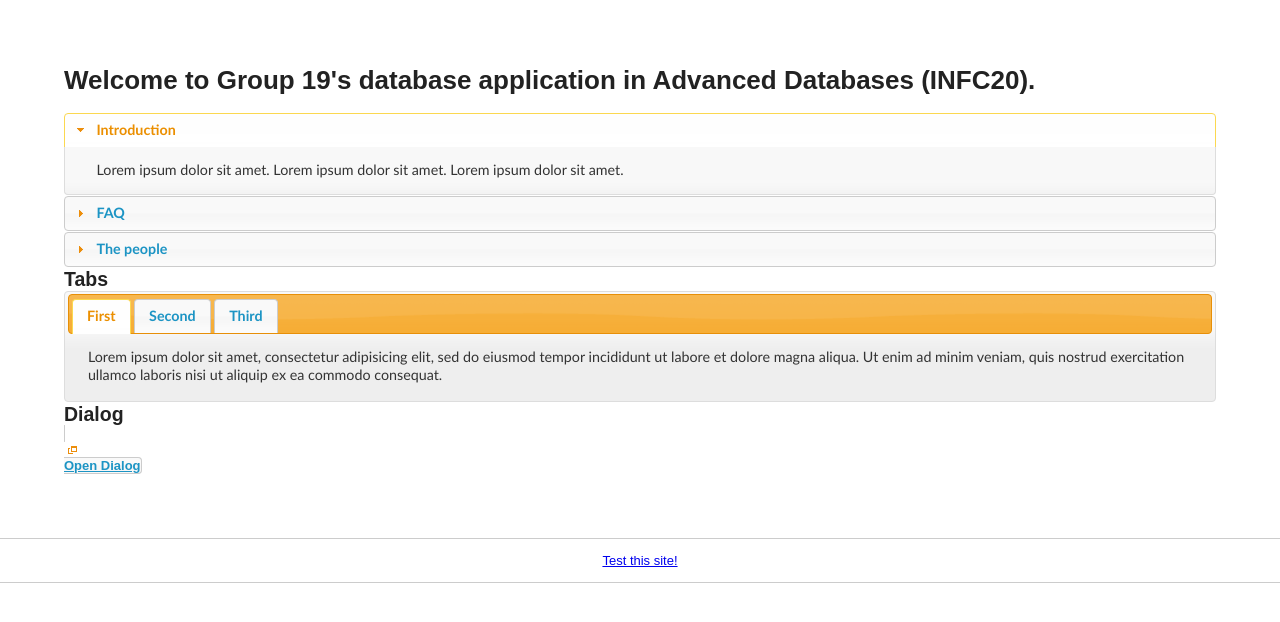
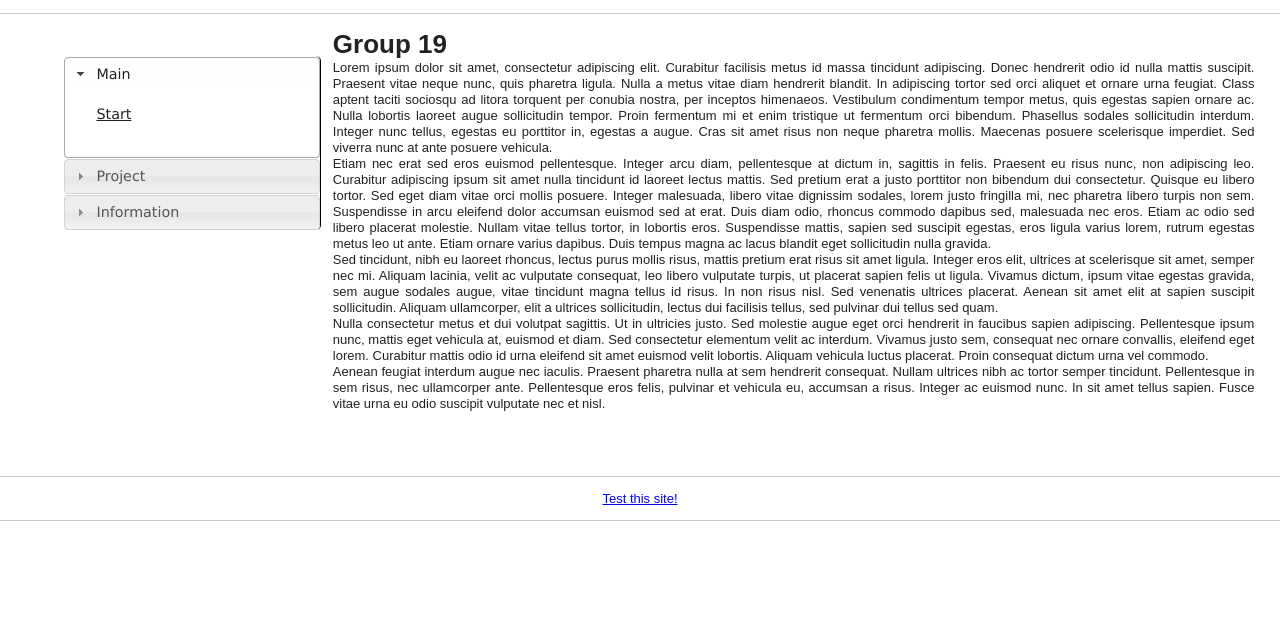
Before and after one commit to roobie/g19db_infc20, a PHP site: page / in a window 1280 px wide. Shown: the top 622 px of the page. Run offline with PHP 8.4, Linux system fonts and the light colour scheme.

Commit message:
it kinda works now

```diff
--- a/css/style.css
+++ b/css/style.css
@@ -362,13 +362,37 @@ td {
 body {
 	margin: 0;
 	padding: 0;
+	text-align: justify;
 }
 
-div#main {
-	margin: 5%;
+div#container {
+	width: 100%;
+}
+
+div#sidebar {
+	position: absolute;
+	top: 7%;
+	left: 5%;
+	width: 20%;
+	border-right: 1px solid black;
+}
+
+div#content {
+	margin-left: 26%;
+	margin-right: 2%;
+}
+
+div#footer-container {
+	margin-top: 5%;
+	width:100%;
+
 }
 
 footer {
+	text-align: center;
+}
+
+header {
 	text-align: center;
 }
 
--- a/include/footer.php
+++ b/include/footer.php
@@ -1,13 +1,19 @@
 
 </div>
-<footer>
 
-<hr />
-<p>
-<a href="test/index.html">Test this site!</a>
-<hr />
+<div id="footer-container">
 
-</footer>
+	<footer>
+
+	<hr />
+	<p>
+	<a href="test/index.html">Test this site!</a></p>
+	<hr />
+
+	</footer>
+
+</div>
+
 </div>
 <!--! end of #container -->
 
--- a/include/header.php
+++ b/include/header.php
@@ -12,7 +12,7 @@
 <head>
 <meta charset="utf-8">
 
-<title></title>
+<title><?php echo ( $title ); ?></title>
 <meta
 	name="description"
 	content="">
@@ -34,7 +34,7 @@
 	href="css/style.css">
 <link
 	rel="stylesheet"
-	href="css/ui-lightness/jquery-ui-1.8.16.custom.css">
+	href="css/smoothness/jquery-ui-1.8.16.custom.css">
 <!-- end CSS-->
 
 <!-- More ideas for your <head> here: h5bp.com/d/head-Tips -->
@@ -47,9 +47,40 @@
 <body>
 
 <div id="container">
+
 <header>
+	<hr />
+</header>
 
-</header>
+<!-- Sidebar -->
 <div
-	id="main"
-	role="main">
+	id="sidebar"
+	class="all-rounded">
+
+	<script type="text/javascript">
+	$(function() {
+		$( "#nav" ).accordion({
+			collapsible: true
+		});
+	});
+	</script>
+
+	<div id="nav">
+		<h3><a href="#">Main</a></h3>
+		<div>
+		<p><a href="index.php">Start</a></p>
+		</div>
+		<h3><a href="#">Project</a></h3>
+		<div>
+		<p><a href="application.php">Application</a></p>
+		<p><a href="documentation.php">Documentation</a></p>
+		</div>
+		<h3><a href="#">Information</a></h3>
+		<div>
+		<p><a href="about.php">About the authors</a></p>
+		</div>
+	</div>
+</div>
+
+<!-- Content -->
+<div id="content">
--- a/index.php
+++ b/index.php
@@ -1,116 +1,22 @@
 <?php
-	$title="index";
-	include 'include/header.php';?>
+	$title="Group 19 INFC20";
+	include 'include/header.php'; ?>
 
-<script type="text/javascript">
-			$(function(){
-
-				// Accordion
-				$("#accordion").accordion({ header: "h3" });
-
-				// Tabs
-				$('#tabs').tabs();
-
-
-				// Dialog
-				$('#dialog').dialog({
-					autoOpen: false,
-					width: 600,
-					buttons: {
-						"Ok": function() {
-							$(this).dialog("close");
-						},
-						"Cancel": function() {
-							$(this).dialog("close");
-						}
-					}
-				});
-
-				// Dialog Link
-				$('#dialog_link').click(function(){
-					$('#dialog').dialog('open');
-					return false;
-				});
-
-				// Datepicker
-				$('#datepicker').datepicker({
-					inline: true
-				});
-
-				// Slider
-				$('#slider').slider({
-					range: true,
-					values: [17, 67]
-				});
-
-				// Progressbar
-				$("#progressbar").progressbar({
-					value: 20
-				});
-
-				//hover states on the static widgets
-				$('#dialog_link, ul#icons li').hover(
-					function() { $(this).addClass('ui-state-hover'); },
-					function() { $(this).removeClass('ui-state-hover'); }
-				);
-
-			});
-		</script>
-
-<h1>Welcome to Group 19's database application in Advanced Databases (INFC20).</h1>
-<p>&nbsp;</p>
-<div id="accordion">
-	<div>
-		<h3><a href="#">Introduction</a></h3>
-		<div>Lorem ipsum dolor sit amet. Lorem ipsum dolor sit amet. Lorem ipsum dolor
-		sit amet.</div>
-	</div>
-	<div>
-		<h3><a href="#">FAQ</a></h3>
-		<div>Phasellus mattis tincidunt nibh.</div>
-	</div>
-	<div>
-		<h3><a href="#">The people</a></h3>
-		<div>Nam dui erat, auctor a, dignissim quis.</div>
-	</div>
-</div>
-
-<!-- Tabs -->
-<h2>Tabs</h2>
-<div id="tabs">
-<ul>
-	<li><a href="#tabs-1">First</a></li>
-	<li><a href="#tabs-2">Second</a></li>
-	<li><a href="#tabs-3">Third</a></li>
-</ul>
-<div id="tabs-1">Lorem ipsum dolor sit amet, consectetur adipisicing elit, sed
-do eiusmod tempor incididunt ut labore et dolore magna aliqua. Ut enim ad minim
-veniam, quis nostrud exercitation ullamco laboris nisi ut aliquip ex ea commodo
-consequat.</div>
-<div id="tabs-2">Phasellus mattis tincidunt nibh. Cras orci urna, blandit id,
-pretium vel, aliquet ornare, felis. Maecenas scelerisque sem non nisl. Fusce sed
-lorem in enim dictum bibendum.</div>
-<div id="tabs-3">Nam dui erat, auctor a, dignissim quis, sollicitudin eu, felis.
-Pellentesque nisi urna, interdum eget, sagittis et, consequat vestibulum, lacus.
-Mauris porttitor ullamcorper augue.</div>
-</div>
-
-<!-- Dialog NOTE: Dialog is not generated by UI in this demo so it can be visually styled in themeroller-->
-<h2 class="demoHeaders">Dialog</h2>
-<p><a
-	href="#"
-	id="dialog_link"
-	class="ui-state-default ui-corner-all"><span class="ui-icon ui-icon-newwin"></span>Open
-Dialog</a></p>
-
-<!-- ui-dialog -->
-<div
-	id="dialog"
-	title="Dialog Title">
-<p>Lorem ipsum dolor sit amet, consectetur adipisicing elit, sed do eiusmod
-tempor incididunt ut labore et dolore magna aliqua. Ut enim ad minim veniam,
-quis nostrud exercitation ullamco laboris nisi ut aliquip ex ea commodo
-consequat.</p>
-</div>
+<h1>Group 19</h1>
+<p>
+Lorem ipsum dolor sit amet, consectetur adipiscing elit. Curabitur facilisis metus id massa tincidunt adipiscing. Donec hendrerit odio id nulla mattis suscipit. Praesent vitae neque nunc, quis pharetra ligula. Nulla a metus vitae diam hendrerit blandit. In adipiscing tortor sed orci aliquet et ornare urna feugiat. Class aptent taciti sociosqu ad litora torquent per conubia nostra, per inceptos himenaeos. Vestibulum condimentum tempor metus, quis egestas sapien ornare ac. Nulla lobortis laoreet augue sollicitudin tempor. Proin fermentum mi et enim tristique ut fermentum orci bibendum. Phasellus sodales sollicitudin interdum. Integer nunc tellus, egestas eu porttitor in, egestas a augue. Cras sit amet risus non neque pharetra mollis. Maecenas posuere scelerisque imperdiet. Sed viverra nunc at ante posuere vehicula.
+</p>
+<p>
+Etiam nec erat sed eros euismod pellentesque. Integer arcu diam, pellentesque at dictum in, sagittis in felis. Praesent eu risus nunc, non adipiscing leo. Curabitur adipiscing ipsum sit amet nulla tincidunt id laoreet lectus mattis. Sed pretium erat a justo porttitor non bibendum dui consectetur. Quisque eu libero tortor. Sed eget diam vitae orci mollis posuere. Integer malesuada, libero vitae dignissim sodales, lorem justo fringilla mi, nec pharetra libero turpis non sem. Suspendisse in arcu eleifend dolor accumsan euismod sed at erat. Duis diam odio, rhoncus commodo dapibus sed, malesuada nec eros. Etiam ac odio sed libero placerat molestie. Nullam vitae tellus tortor, in lobortis eros. Suspendisse mattis, sapien sed suscipit egestas, eros ligula varius lorem, rutrum egestas metus leo ut ante. Etiam ornare varius dapibus. Duis tempus magna ac lacus blandit eget sollicitudin nulla gravida.
+</p>
+<p>
+Sed tincidunt, nibh eu laoreet rhoncus, lectus purus mollis risus, mattis pretium erat risus sit amet ligula. Integer eros elit, ultrices at scelerisque sit amet, semper nec mi. Aliquam lacinia, velit ac vulputate consequat, leo libero vulputate turpis, ut placerat sapien felis ut ligula. Vivamus dictum, ipsum vitae egestas gravida, sem augue sodales augue, vitae tincidunt magna tellus id risus. In non risus nisl. Sed venenatis ultrices placerat. Aenean sit amet elit at sapien suscipit sollicitudin. Aliquam ullamcorper, elit a ultrices sollicitudin, lectus dui facilisis tellus, sed pulvinar dui tellus sed quam.
+</p>
+<p>
+Nulla consectetur metus et dui volutpat sagittis. Ut in ultricies justo. Sed molestie augue eget orci hendrerit in faucibus sapien adipiscing. Pellentesque ipsum nunc, mattis eget vehicula at, euismod et diam. Sed consectetur elementum velit ac interdum. Vivamus justo sem, consequat nec ornare convallis, eleifend eget lorem. Curabitur mattis odio id urna eleifend sit amet euismod velit lobortis. Aliquam vehicula luctus placerat. Proin consequat dictum urna vel commodo.
+</p>
+<p>
+Aenean feugiat interdum augue nec iaculis. Praesent pharetra nulla at sem hendrerit consequat. Nullam ultrices nibh ac tortor semper tincidunt. Pellentesque in sem risus, nec ullamcorper ante. Pellentesque eros felis, pulvinar et vehicula eu, accumsan a risus. Integer ac euismod nunc. In sit amet tellus sapien. Fusce vitae urna eu odio suscipit vulputate nec et nisl.
+</p>
 
 <?php include 'include/footer.php';?>
```
Also changed, not shown: application.php (added, +8 -0 lines).
